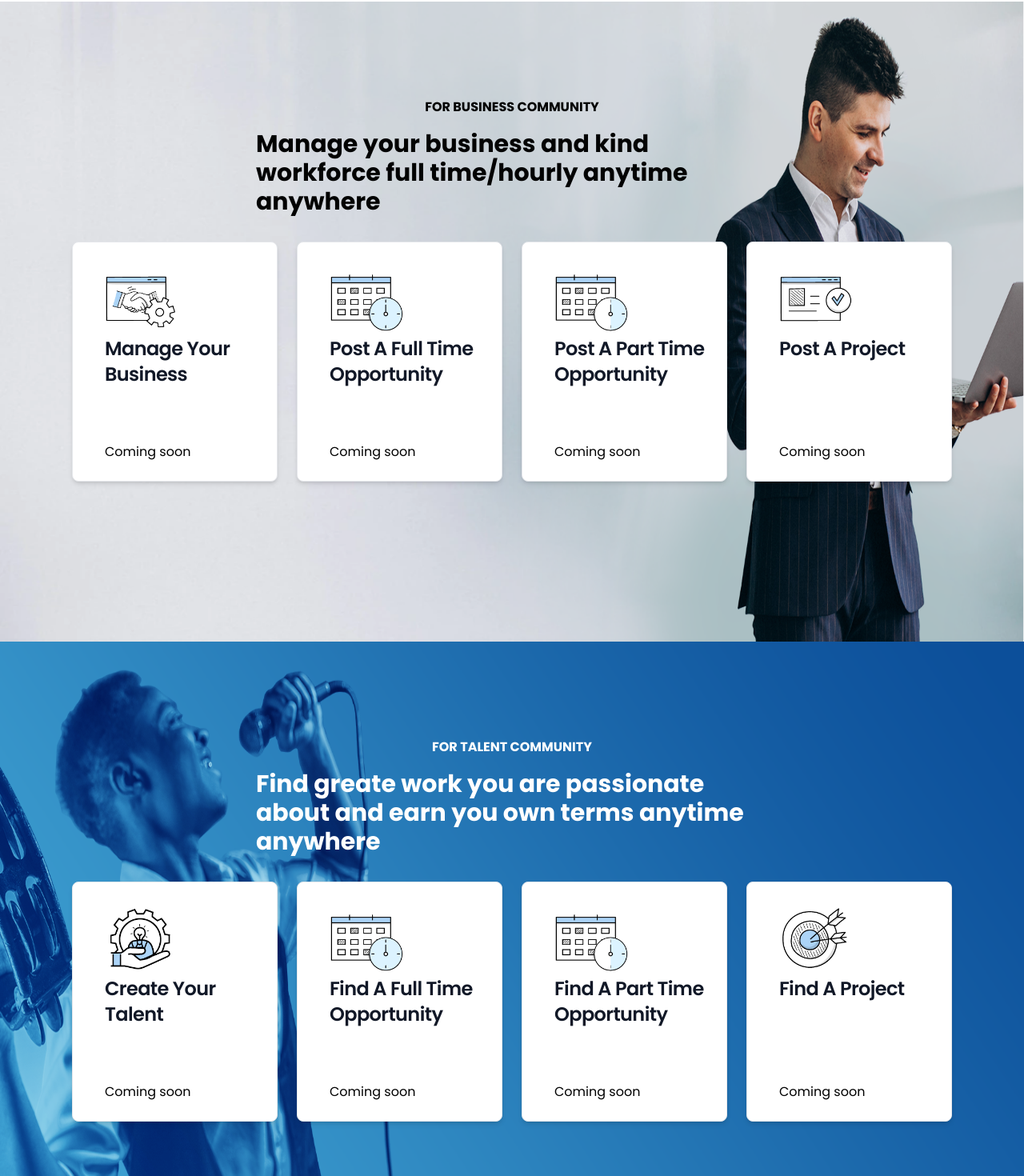
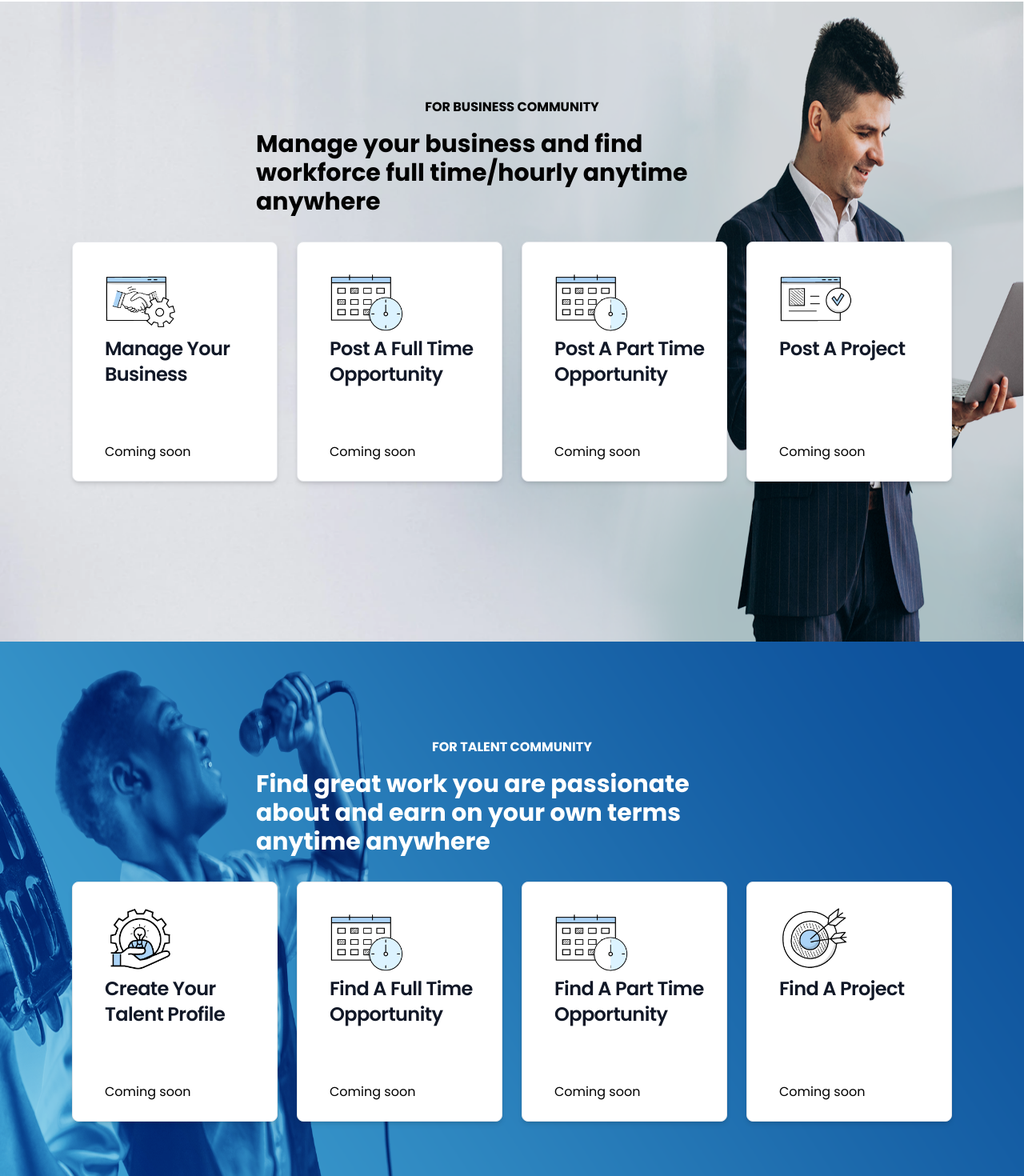
Before and after one commit to Surinder07/working-ui, a React (Vite) app: page / in a window 1280 px wide. Shown: the part 879-2349 px from the top of the page at 80% size. Built offline with nearby package versions, Linux system fonts and the light colour scheme.

Commit message:
Corrected Spellings for homepage

```diff
--- a/src/components/BusinessContainer.jsx
+++ b/src/components/BusinessContainer.jsx
@@ -21,7 +21,7 @@ const BusinessContainer = () => {
           FOR BUSINESS COMMUNITY
         </h3>
         <h2 className="text-3xl max-w-[35ch] absolute font-bold text-black top-[110px] left-1/2 -translate-x-1/2 lg:mt-[50px]">
-          Manage your business and kind workforce full time/hourly anytime
+          Manage your business and find workforce full time/hourly anytime
           anywhere
         </h2>
         <div className="businessContainerMain tablet:w-[710px] tablet:mt-[22px] flex flex-row gap-6 absolute text-white top-[400px] left-1/2 -translate-x-1/2 -translate-y-1/2 lg:mt-[50px]">
@@ -38,7 +38,7 @@ const BusinessContainer = () => {
           FOR BUSINESS COMMUNITY
         </h3>
         <h2 className="text-3xl absolute font-bold text-black top-[130px] left-1/2 -translate-x-1/2">
-          Manage your business and kind workforce full time/hourly anytime
+          Manage your business and find workforce full time/hourly anytime
           anywhere
         </h2>
         <div className=" businesscontainer w-[390px] h-[300px] grid grid-cols-2 gap-3 absolute text-white top-[400px] mt-[200px] left-1/2 -translate-x-1/2 -translate-y-1/2">
--- a/src/components/TalentContainer.jsx
+++ b/src/components/TalentContainer.jsx
@@ -21,11 +21,11 @@ const TalentContainer = () => {
           FOR TALENT COMMUNITY
         </h3>
         <h2 className="text-3xl max-w-[35ch] absolute font-bold text-white top-[110px] left-1/2 -translate-x-1/2 lg:mt-[50px]">
-          Find greate work you are passionate about and earn you own terms
+          Find great work you are passionate about and earn on your own terms
           anytime anywhere
         </h2>
         <div className="businessContainerMain tablet:w-[710px] tablet:mt-[22px] flex flex-row gap-6 absolute text-white top-[400px] left-1/2 -translate-x-1/2 -translate-y-1/2 lg:mt-[50px]">
-          <Card icon={icon_5} text="Create Your Talent" />
+          <Card icon={icon_5} text="Create Your Talent Profile" />
           <Card icon={icon_2} text="Find A Full Time Opportunity" />
           <Card icon={icon_3} text="Find A Part Time Opportunity" />
           <Card icon={icon_6} text="Find A Project" />
@@ -38,11 +38,11 @@ const TalentContainer = () => {
           FOR TALENT COMMUNITY
         </h3>
         <h2 className="text-3xl absolute font-bold text-white top-[130px] left-1/2 -translate-x-1/2 ">
-          Find greate work you are passionate about and earn you own terms
+          Find great work you are passionate about and earn on your own terms
           anytime anywhere
         </h2>
         <div className="businesscontainer w-[390px] h-[300px] grid grid-cols-2 gap-3  absolute text-white top-[400px] mt-[200px] left-1/2 -translate-x-1/2 -translate-y-1/2">
-          <Card icon={icon_5} text="Create Your Talent" />
+          <Card icon={icon_5} text="Create Your Talent Profile" />
           <Card icon={icon_2} text="Find A Full Time Opportunity" />
           <Card icon={icon_3} text="Find A Part Time Opportunity" />
           <Card icon={icon_6} text="Find A Project" />
```
